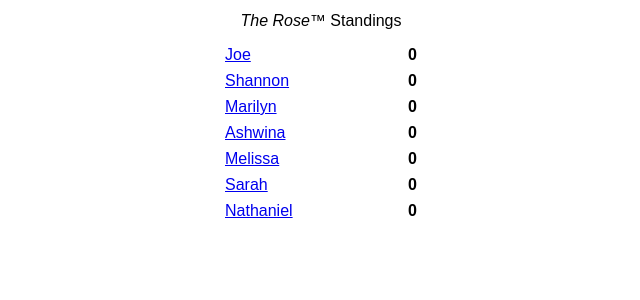
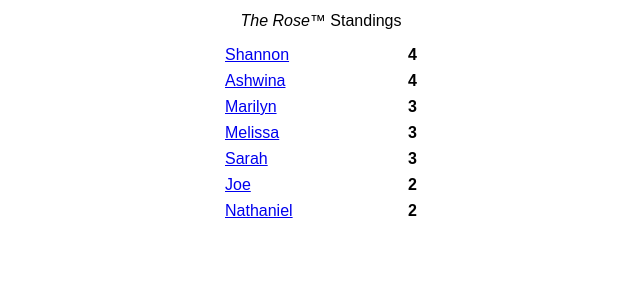
Before and after one commit to martellaj/squad-bachelor-league, a React (Create React App) app: page / in a window 1280 px wide. Shown: the top 300 px of the page, without its empty margins (319-959 px from the left). Built offline with nearby package versions, Linux system fonts and the light colour scheme; the HTML template or start-up script is replaced by a standard one.

Commit message:
Updates data with week 1 results

```diff
--- a/src/data.js
+++ b/src/data.js
@@ -10,7 +10,7 @@ export default {
                     picture:
                         'https://cdn1.edgedatg.com/aws/v2/abc/TheBachelorette/person/2136984/217669ff3e6866e90c1af6c4cebe3d4f/330x330-Q90_217669ff3e6866e90c1af6c4cebe3d4f.jpg',
                     pick: 5,
-                    points: 0,
+                    points: 1,
                     eliminated: false
                 },
                 {
@@ -21,7 +21,7 @@ export default {
                         'https://cdn1.edgedatg.com/aws/v2/abc/TheBachelorette/person/2136990/1e14c90884705537a9b056edf278aace/330x330-Q90_1e14c90884705537a9b056edf278aace.jpg',
                     pick: 8,
                     points: 0,
-                    eliminated: false
+                    eliminated: true
                 },
                 {
                     name: 'Jake',
@@ -31,7 +31,7 @@ export default {
                         'https://cdn1.edgedatg.com/aws/v2/abc/TheBachelorette/person/2136987/a68df3fb0e9f757d083a2e557d86b7de/330x330-Q90_a68df3fb0e9f757d083a2e557d86b7de.jpg',
                     pick: 17,
                     points: 0,
-                    eliminated: false
+                    eliminated: true
                 },
                 {
                     name: 'Garrett',
@@ -40,7 +40,7 @@ export default {
                     picture:
                         'https://cdn1.edgedatg.com/aws/v2/abc/TheBachelorette/person/2136985/4b71f6d322044f21e038ddbf575d1dc1/330x330-Q90_4b71f6d322044f21e038ddbf575d1dc1.jpg',
                     pick: 20,
-                    points: 0,
+                    points: 1,
                     eliminated: false
                 }
             ]
@@ -55,7 +55,7 @@ export default {
                     picture:
                         'https://cdn1.edgedatg.com/aws/v2/abc/TheBachelorette/person/2136980/b1f6fb113d17379e7e5bcea7e5c8ac15/330x330-Q90_b1f6fb113d17379e7e5bcea7e5c8ac15.jpg',
                     pick: 4,
-                    points: 0,
+                    points: 1,
                     eliminated: false
                 },
                 {
@@ -65,7 +65,7 @@ export default {
                     picture:
                         'https://cdn1.edgedatg.com/aws/v2/abc/TheBachelorette/person/2136973/56a86eee7099bd5d1d26005b64172c59/330x330-Q90_56a86eee7099bd5d1d26005b64172c59.jpg',
                     pick: 9,
-                    points: 0,
+                    points: 1,
                     eliminated: false
                 },
                 {
@@ -75,7 +75,7 @@ export default {
                     picture:
                         'https://cdn1.edgedatg.com/aws/v2/abc/TheBachelorette/person/2136988/312716db8f5981f24b198c3f836d369b/330x330-Q90_312716db8f5981f24b198c3f836d369b.jpg',
                     pick: 16,
-                    points: 0,
+                    points: 1,
                     eliminated: false
                 },
                 {
@@ -85,7 +85,7 @@ export default {
                     picture:
                         'https://cdn1.edgedatg.com/aws/v2/abc/TheBachelorette/person/2136982/544e71f76e986c86f4a14b215b4be28b/330x330-Q90_544e71f76e986c86f4a14b215b4be28b.jpg',
                     pick: 21,
-                    points: 0,
+                    points: 1,
                     eliminated: false
                 }
             ]
@@ -100,7 +100,7 @@ export default {
                     picture:
                         'https://cdn1.edgedatg.com/aws/v2/abc/TheBachelorette/person/2136969/6a88929e7ef051b7ef8c7d9c074e9b9b/330x330-Q90_6a88929e7ef051b7ef8c7d9c074e9b9b.jpg',
                     pick: 2,
-                    points: 0,
+                    points: 1,
                     eliminated: false
                 },
                 {
@@ -110,7 +110,7 @@ export default {
                     picture:
                         'https://cdn1.edgedatg.com/aws/v2/abc/TheBachelorette/person/2136998/f3f84500127769a7964e298cf31d5f48/330x330-Q90_f3f84500127769a7964e298cf31d5f48.jpg',
                     pick: 11,
-                    points: 0,
+                    points: 1,
                     eliminated: false
                 },
                 {
@@ -121,7 +121,7 @@ export default {
                         'https://cdn1.edgedatg.com/aws/v2/abc/TheBachelorette/person/2136996/2a2058fa956c7a592876798df0c69964/330x330-Q90_2a2058fa956c7a592876798df0c69964.jpg',
                     pick: 14,
                     points: 0,
-                    eliminated: false
+                    eliminated: true
                 },
                 {
                     name: 'Leo',
@@ -130,7 +130,7 @@ export default {
                     picture:
                         'https://cdn1.edgedatg.com/aws/v2/abc/TheBachelorette/person/2136997/4137be811c058026122e6b9d99366592/330x330-Q90_4137be811c058026122e6b9d99366592.jpg',
                     pick: 23,
-                    points: 0,
+                    points: 1,
                     eliminated: false
                 }
             ]
@@ -145,7 +145,7 @@ export default {
                     picture:
                         'https://cdn1.edgedatg.com/aws/v2/abc/TheBachelorette/person/2137003/5a24cefbdb6ee84b0f730ffb7e43d2c3/330x330-Q90_5a24cefbdb6ee84b0f730ffb7e43d2c3.jpg',
                     pick: 6,
-                    points: 0,
+                    points: 1,
                     eliminated: false
                 },
                 {
@@ -155,7 +155,7 @@ export default {
                     picture:
                         'https://cdn1.edgedatg.com/aws/v2/abc/TheBachelorette/person/2136989/a9f191928dd0fe4c323949cc83906bb5/330x330-Q90_a9f191928dd0fe4c323949cc83906bb5.jpg',
                     pick: 7,
-                    points: 0,
+                    points: 1,
                     eliminated: false
                 },
                 {
@@ -165,7 +165,7 @@ export default {
                     picture:
                         'https://cdn1.edgedatg.com/aws/v2/abc/TheBachelorette/person/2136999/01641f1b9422c7fc9391ca744e81f3da/330x330-Q90_01641f1b9422c7fc9391ca744e81f3da.jpg',
                     pick: 18,
-                    points: 0,
+                    points: 1,
                     eliminated: false
                 },
                 {
@@ -175,7 +175,7 @@ export default {
                     picture:
                         'https://cdn1.edgedatg.com/aws/v2/abc/TheBachelorette/person/2137000/e7f689dd037082aef0514078385aefb1/330x330-Q90_e7f689dd037082aef0514078385aefb1.jpg',
                     pick: 19,
-                    points: 0,
+                    points: 1,
                     eliminated: false
                 }
             ]
@@ -190,7 +190,7 @@ export default {
                     picture:
                         'https://cdn1.edgedatg.com/aws/v2/abc/TheBachelorette/person/2136995/26907de0d40a878212e86808dfa515a3/330x330-Q90_26907de0d40a878212e86808dfa515a3.jpg',
                     pick: 1,
-                    points: 0,
+                    points: 1,
                     eliminated: false
                 },
                 {
@@ -200,7 +200,7 @@ export default {
                     picture:
                         'https://cdn1.edgedatg.com/aws/v2/abc/TheBachelorette/person/2136978/9139f63ef6c294cabd30722f5b16b8a3/330x330-Q90_9139f63ef6c294cabd30722f5b16b8a3.jpg',
                     pick: 12,
-                    points: 0,
+                    points: 1,
                     eliminated: false
                 },
                 {
@@ -210,7 +210,7 @@ export default {
                     picture:
                         'https://cdn1.edgedatg.com/aws/v2/abc/TheBachelorette/person/2137001/d69d7759279021bb435d0d64ccb1db2a/330x330-Q90_d69d7759279021bb435d0d64ccb1db2a.jpg',
                     pick: 13,
-                    points: 0,
+                    points: 1,
                     eliminated: false
                 },
                 {
@@ -221,7 +221,7 @@ export default {
                         'https://cdn1.edgedatg.com/aws/v2/abc/TheBachelorette/person/2136986/08f41f09244870c4c32e5d23553ca3b5/330x330-Q90_08f41f09244870c4c32e5d23553ca3b5.jpg',
                     pick: 24,
                     points: 0,
-                    eliminated: false
+                    eliminated: true
                 }
             ]
         },
@@ -235,7 +235,7 @@ export default {
                     picture:
                         'https://cdn1.edgedatg.com/aws/v2/abc/TheBachelorette/person/2137002/d73c9e364b42bbded7d5999c4ce7c91b/330x330-Q90_d73c9e364b42bbded7d5999c4ce7c91b.jpg',
                     pick: 3,
-                    points: 0,
+                    points: 1,
                     eliminated: false
                 },
                 {
@@ -245,7 +245,7 @@ export default {
                     picture:
                         'https://cdn1.edgedatg.com/aws/v2/abc/TheBachelorette/person/2137004/7d67ca57e29cc819a1697cc10ac32da1/330x330-Q90_7d67ca57e29cc819a1697cc10ac32da1.jpg',
                     pick: 10,
-                    points: 0,
+                    points: 1,
                     eliminated: false
                 },
                 {
@@ -256,7 +256,7 @@ export default {
                         'https://cdn1.edgedatg.com/aws/v2/abc/TheBachelorette/person/2136983/c61748ca4a429cc3135f74c040d4c25f/330x330-Q90_c61748ca4a429cc3135f74c040d4c25f.jpg',
                     pick: 15,
                     points: 0,
-                    eliminated: false
+                    eliminated: true
                 },
                 {
                     name: 'John',
@@ -265,7 +265,7 @@ export default {
                     picture:
                         'https://cdn1.edgedatg.com/aws/v2/abc/TheBachelorette/person/2136991/2df4b9d42e9461b280209f1902e9b518/330x330-Q90_2df4b9d42e9461b280209f1902e9b518.jpg',
                     pick: 22,
-                    points: 0,
+                    points: 1,
                     eliminated: false
                 }
             ]
@@ -281,7 +281,7 @@ export default {
                         'https://cdn1.edgedatg.com/aws/v2/abc/TheBachelorette/person/2136974/cee15b12d275feaa9841a4eca1b8d1f1/330x330-Q90_cee15b12d275feaa9841a4eca1b8d1f1.jpg',
                     pick: 25,
                     points: 0,
-                    eliminated: false
+                    eliminated: true
                 },
                 {
                     name: 'Chris',
@@ -290,7 +290,7 @@ export default {
                     picture:
                         'https://cdn1.edgedatg.com/aws/v2/abc/TheBachelorette/person/2136975/6028bfedd72e1d0fbc2a2f0ac3ad08e5/330x330-Q90_6028bfedd72e1d0fbc2a2f0ac3ad08e5.jpg',
                     pick: 26,
-                    points: 0,
+                    points: 1,
                     eliminated: false
                 },
                 {
@@ -300,7 +300,7 @@ export default {
                     picture:
                         'https://cdn1.edgedatg.com/aws/v2/abc/TheBachelorette/person/2136979/2d0036b87c6deb2793dbc5aa5101a50d/330x330-Q90_2d0036b87c6deb2793dbc5aa5101a50d.jpg',
                     pick: 27,
-                    points: 0,
+                    points: 1,
                     eliminated: false
                 },
                 {
@@ -311,7 +311,7 @@ export default {
                         'https://cdn1.edgedatg.com/aws/v2/abc/TheBachelorette/person/2136976/5180097495a0f3b9b1cad691065b3829/330x330-Q90_5180097495a0f3b9b1cad691065b3829.jpg',
                     pick: 28,
                     points: 0,
-                    eliminated: false
+                    eliminated: true
                 }
             ]
         }
```
